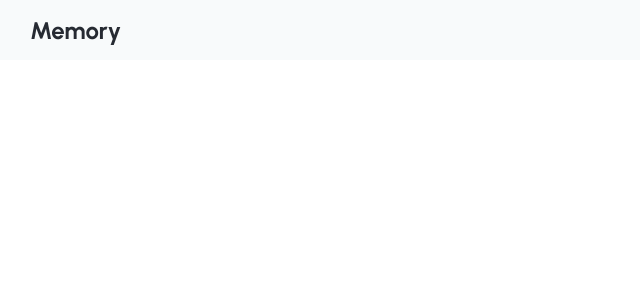
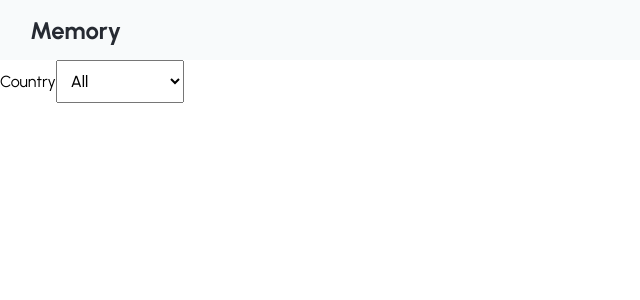
Before and after one commit to kevinkotcherga/ecommerce-dashboard, a React (Create React App) app in the folder client/: page / in a window 1280 px wide. Shown: the top 300 px of the page, without its empty margins (0-640 px from the left). Built offline with nearby package versions, Linux system fonts and the light colour scheme.

Commit message:
feat(pages) : ajout d'un selecteur de pays

```diff
--- a/client/src/pages/home/Home.jsx
+++ b/client/src/pages/home/Home.jsx
@@ -1,10 +1,36 @@
 import React from 'react'
 import Header from '../../components/header/Header'
+import styled from "styled-components";
+
+const Select = styled.select`
+  padding: 10px;
+  font-size: 1rem;
+  font-weight: 500;
+`
+
+const Option = styled.option`
+
+`
 
 const Home = () => {
   return (
     <div className='home'>
       <Header />
+      <div className="home__country">
+        <span className='home__label'>Country</span>
+        <Select name="country">
+          <Option defaultValue >
+            All
+          </Option>
+          <Option>France</Option>
+          <Option>Norway</Option>
+          <Option>Germany</Option>
+          <Option>Netherlands</Option>
+          <Option>Australia</Option>
+          <Option>EIRE</Option>
+          <Option>United</Option>
+        </Select>
+      </div>
     </div>
   )
 }
```
